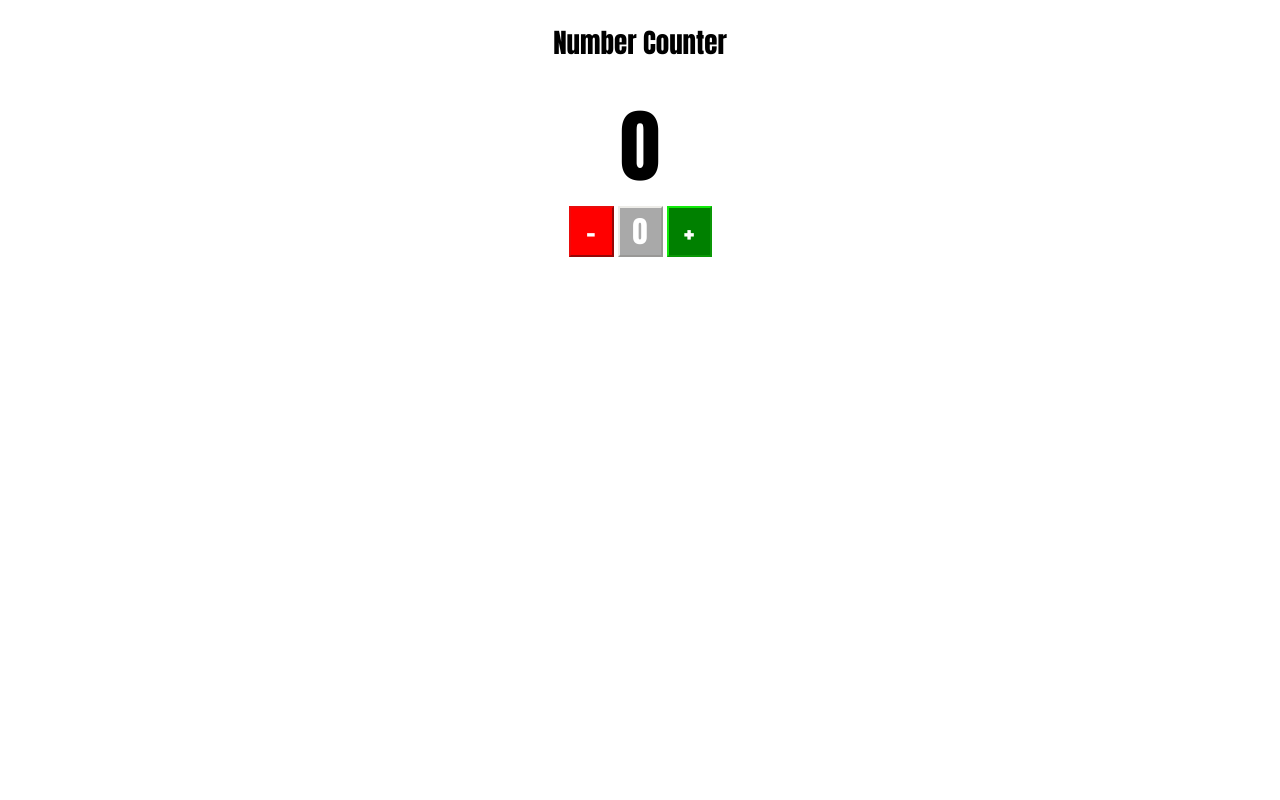
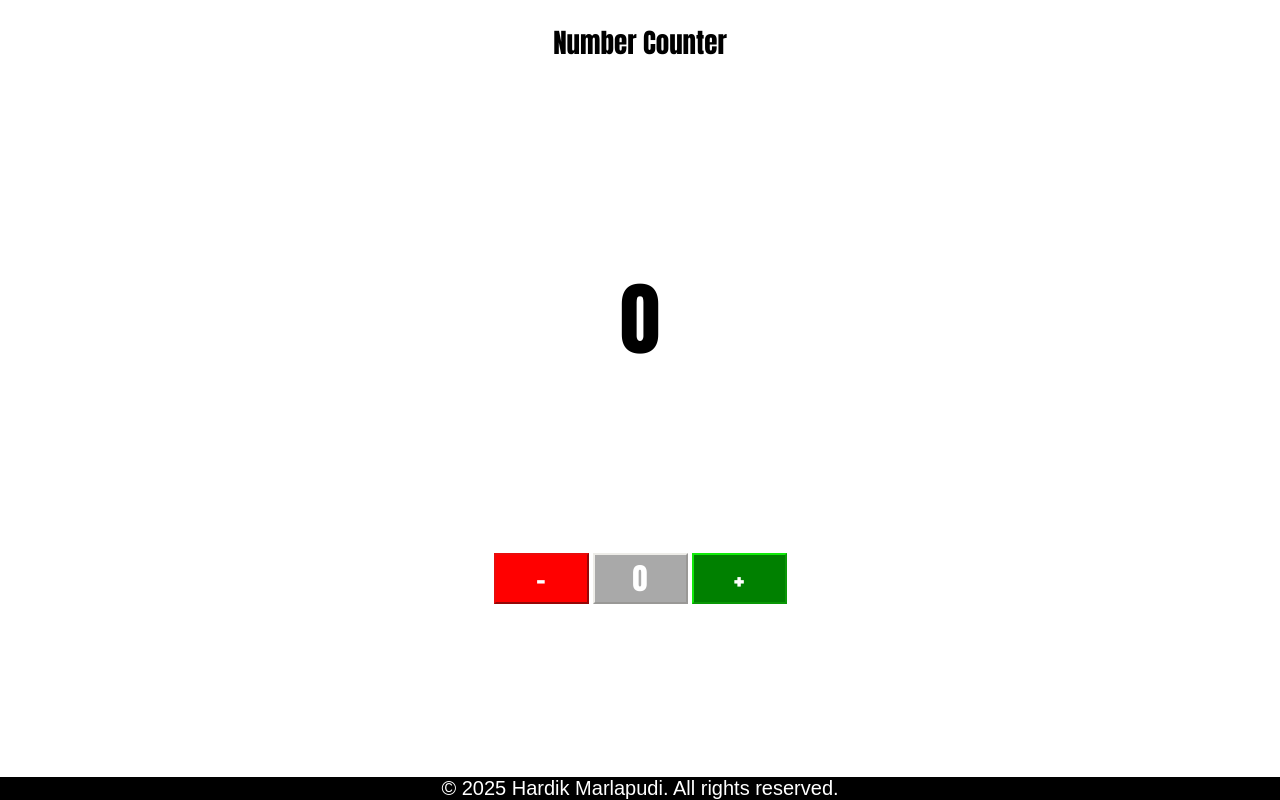
Before and after one commit to HardikMarlapudi/NumberCounter, a plain HTML site: page index.html in a window 1280 px wide. Drawn offline with Linux system fonts and the light colour scheme.

Commit message:
fixed css styling

```diff
--- a/index.html
+++ b/index.html
@@ -20,6 +20,10 @@
     <button id="increase-btn">+</button>
     </div>
 
+    <footer>
+        &copy; 2025 Hardik Marlapudi. All rights reserved.
+    </footer>
+
     <script src="index.js"></script>
 </body>
 </html>
--- a/styles.css
+++ b/styles.css
@@ -1,3 +1,19 @@
+html, body {
+    height: 100%;
+    margin: 0;
+    flex-grow: 1;
+}
+
+body {
+    display: flex;
+    flex-direction: column;
+    min-height: 100vh;
+}
+
+body > :not(footer) {
+    flex-grow: 1;
+}
+
 .title {
     display: block;
     font-weight: bold;
@@ -16,7 +32,6 @@
     font-weight: bold;
     text-align: center;
     font-size: 80px;
-    font-display: center;
     font-family: Impact, Haettenschweiler, 'Arial Narrow Bold', sans-serif;
 }
 
@@ -28,7 +43,7 @@
     background-color: red;
     color: white;
     font-size: 30px;
-    width: 45px;
+    width: 95px;
     border: 140;
     border-color: hsl(0, 90%, 48%);
     font-family:Impact, Haettenschweiler, 'Arial Narrow Bold', sans-serif;
@@ -42,7 +57,7 @@
     background-color: darkgray;
     color: white;
     font-size: 30px;
-    width: 45px;
+    width: 95px;
     border: 140;
     border-color: hsl(48, 12%, 92%);
     font-family:Impact, Haettenschweiler, 'Arial Narrow Bold', sans-serif;
@@ -56,8 +71,17 @@
     background-color: green;
     color: white;
     font-size: 30px;
-    width: 45px;
+    width: 95px;
     border: 140;
     border-color: hsl(118, 92%, 48%);
-    font-family:Impact, Haettenschweiler, 'Arial Narrow Bold', sans-serif;
+    font-family: Impact, Haettenschweiler, 'Arial Narrow Bold', sans-serif;
 }
+
+footer {
+    display: block;
+    text-align: center;
+    background-color: black;
+    color: white;
+    font-size: 20px;
+    font-family: Arial, Helvetica, sans-serif;
+}
```
